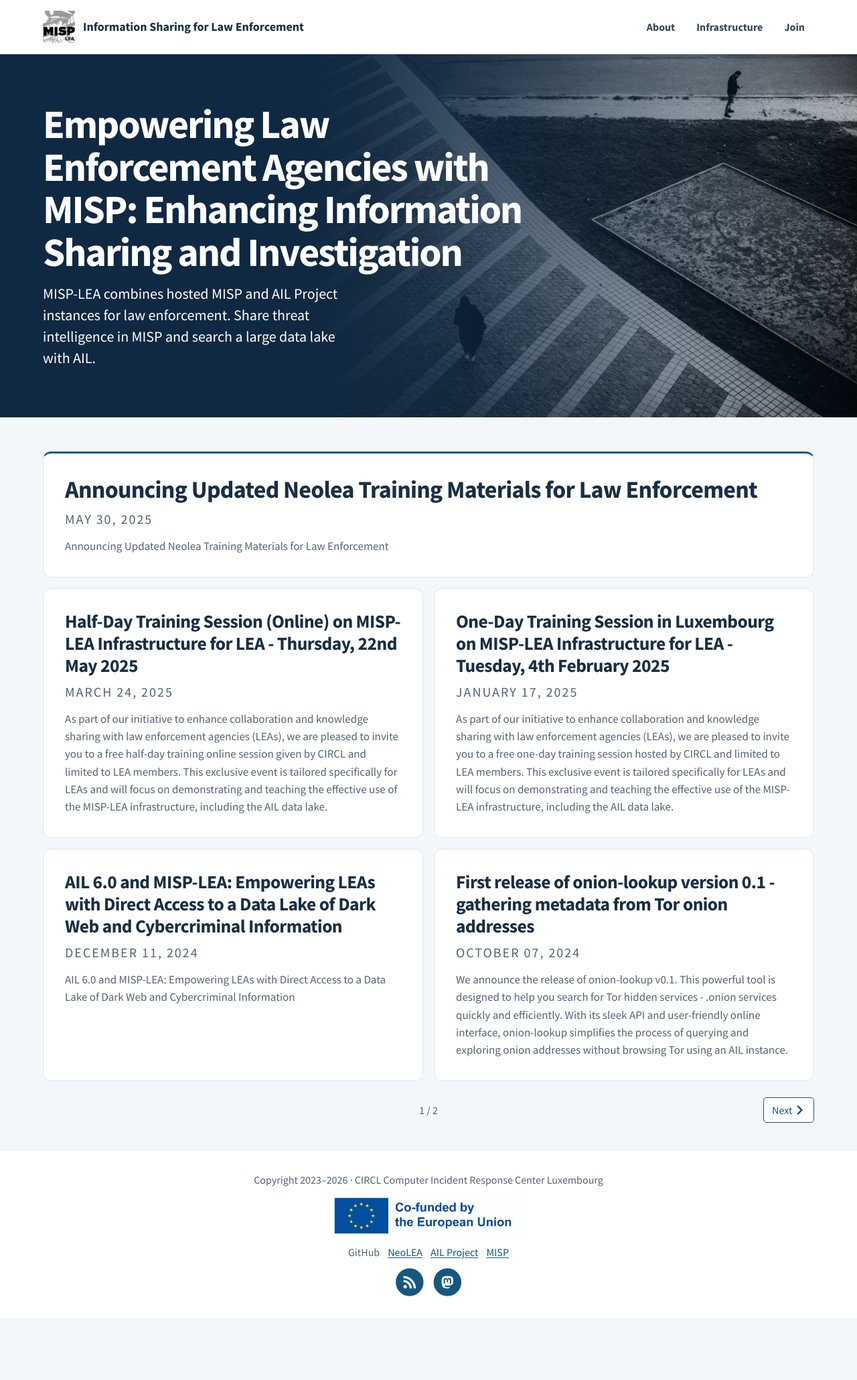
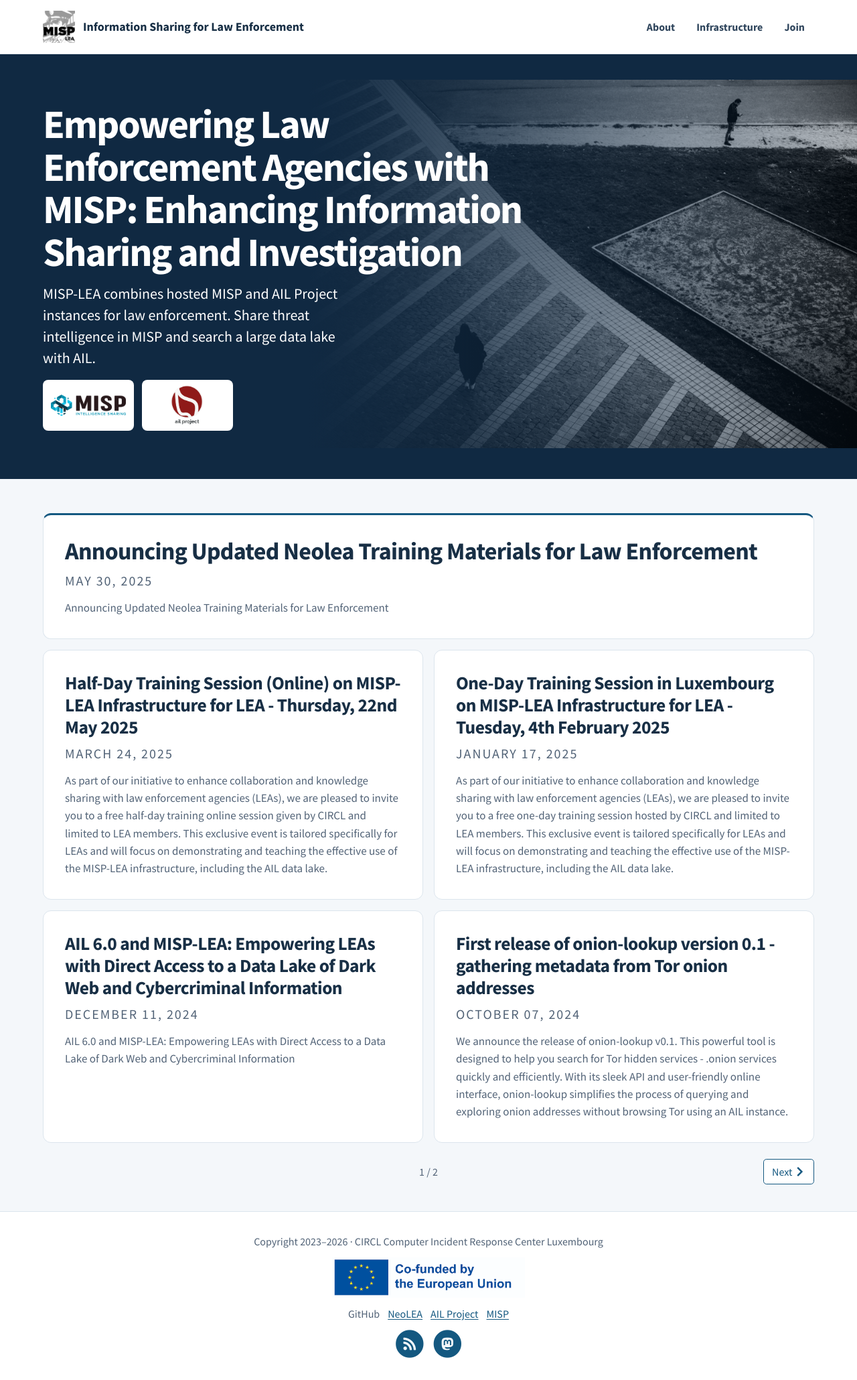
Before and after one commit to neolea/misp-lea-website, a Jekyll site: the page built from index.html, in a window 1280 px wide. Shown: the whole page at 67% size. Built offline with Jekyll 4.4.1, drawn with Linux system fonts in a browser that asks for light colours; a script that is not in the unit is left out; the list of posts is cut into pages by our own code; before the commit the page ends 1968 px from its top, so only the background shows below that.

Commit message:
Add the MISP and AIL Project logos to the homepage

```diff
--- a/_layouts/home.liquid
+++ b/_layouts/home.liquid
@@ -7,6 +7,14 @@ layout: default
         <div class="home-hero-inner">
             <h1>{{ site.header_text | default: "Change <code>header_text</code> in <code>_config.yml</code>" }}</h1>
             {% if site.description %}<p>{{ site.description | escape }}</p>{% endif %}
+            <div class="home-project-logos">
+                <a href="https://www.misp-project.org/">
+                    <img src="{{ '/assets/img/misp-project-logo.png' | relative_url }}" alt="MISP Project" width="150" height="42">
+                </a>
+                <a href="https://www.ail-project.org/">
+                    <img src="{{ '/assets/img/ail-project-logo.png' | relative_url }}" alt="AIL Project" width="60" height="60">
+                </a>
+            </div>
         </div>
     </header>
 
--- a/_sass/layouts/_blog.scss
+++ b/_sass/layouts/_blog.scss
@@ -31,6 +31,37 @@
     margin: 0;
     font-size: clamp(1.125rem, 2vw, 1.375rem);
     line-height: 1.45;
+  }
+}
+
+.home-project-logos {
+  display: flex;
+  flex-wrap: wrap;
+  gap: 0.75rem;
+
+  a {
+    display: grid;
+    place-items: center;
+    width: 8.5rem;
+    min-height: 4.75rem;
+    padding: 0.5rem 0.75rem;
+    border-radius: 0.5rem;
+    background: #fff;
+
+    &:hover {
+      background: #eaf2f8;
+    }
+
+    &:focus-visible {
+      outline-color: #fff;
+    }
+  }
+
+  img {
+    display: block;
+    height: auto;
+    margin: 0;
+    padding: 0;
   }
 }
 
```
Also changed, not shown: assets/img/ail-project-logo.png (added), assets/img/misp-project-logo.png (added).
